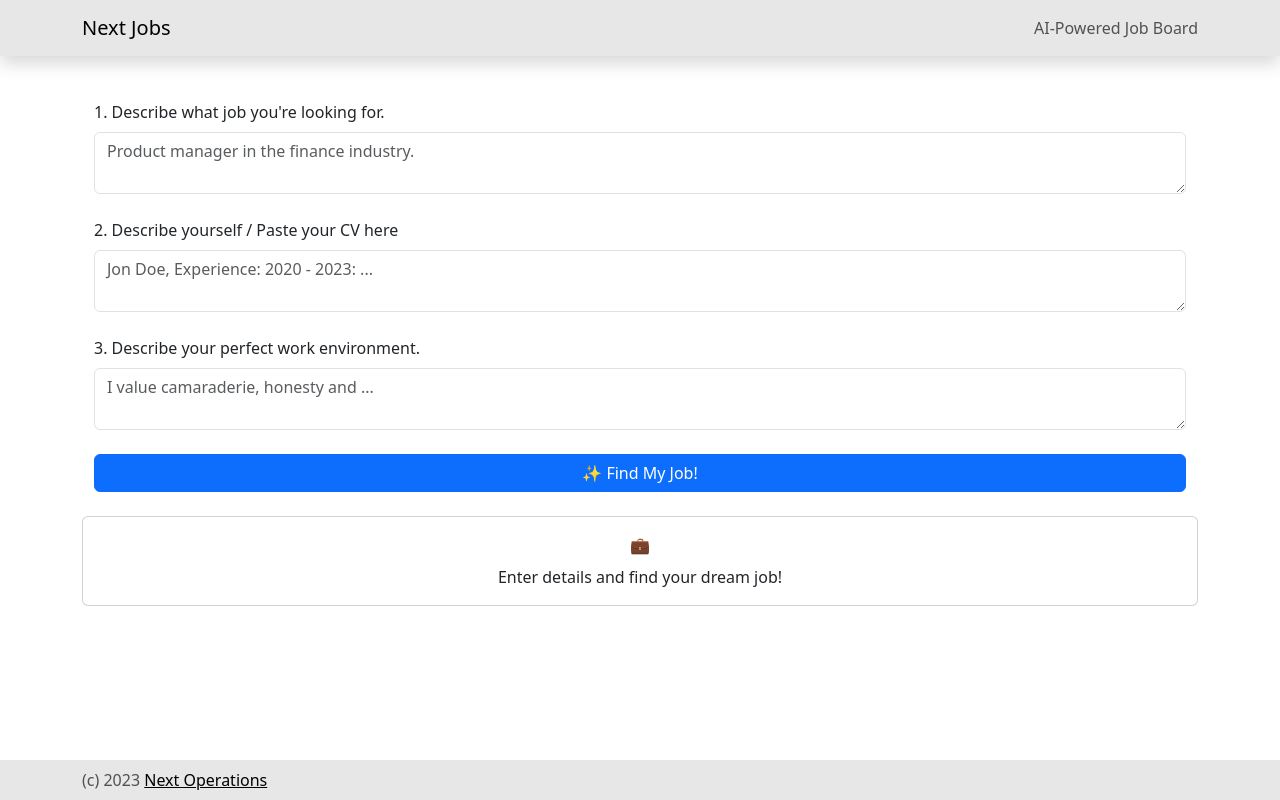
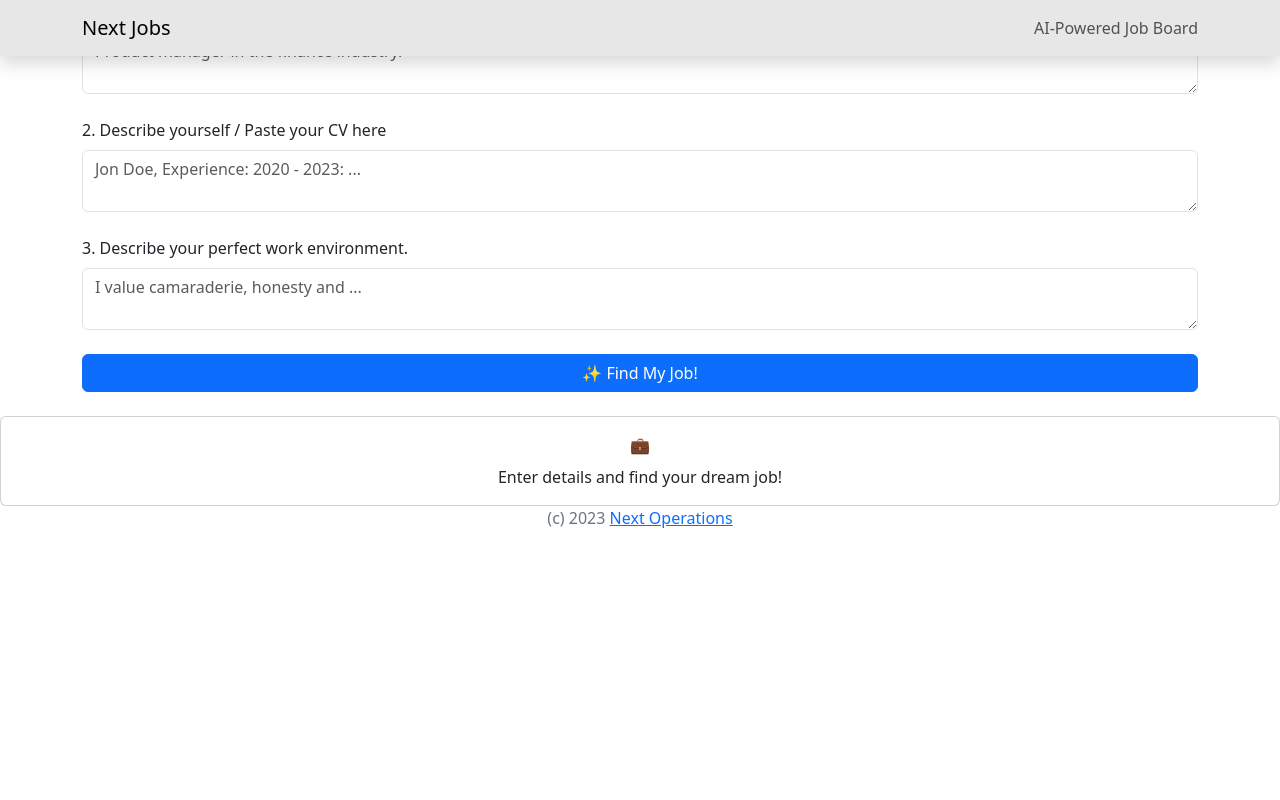
Before and after one commit to roberthangu/nextjobs, a React (Create React App) app: page / in a window 1280 px wide. Built offline with nearby package versions, Linux system fonts and the light colour scheme.

Commit message:
Remove footer bar and add simple copyright

```diff
--- a/src/App.tsx
+++ b/src/App.tsx
@@ -1,32 +1,33 @@
 import Container from "react-bootstrap/Container";
 import JobSearch from "./JobSearch";
 import Navbar from "react-bootstrap/Navbar";
+import Stack from "react-bootstrap/esm/Stack";
 
 function App() {
     return (
         <>
-            <Navbar style={{ background: "#e7e7e7" }} fixed="top" className="shadow">
+            <Navbar
+                style={{ background: "#e7e7e7" }}
+                fixed="top"
+                className="shadow"
+            >
                 <Container>
                     <Navbar.Brand>Next Jobs</Navbar.Brand>
                     <Navbar.Text>AI-Powered Job Board</Navbar.Text>
                 </Container>
             </Navbar>
-            <Container style={{ marginTop: "100px" }}>
-                <JobSearch />
-            </Container>
-            <Navbar
-                style={{ background: "#e7e7e7", height: "40px" }}
-                fixed="bottom"
+            <JobSearch />
+            <Stack
+                direction="horizontal"
+                className="justify-content-center text-secondary"
             >
-                <Container>
-                    <Navbar.Text>
-                        (c) 2023{" "}
-                        <a href="https://nextops.agency/?utm_source=nextjobs&utm_medium=footer">
-                            Next Operations
-                        </a>
-                    </Navbar.Text>
-                </Container>
-            </Navbar>
+                <span>
+                    (c) 2023{" "}
+                    <a href="https://nextops.agency/?utm_source=nextjobs&utm_medium=footer">
+                        Next Operations
+                    </a>
+                </span>
+            </Stack>
         </>
     );
 }
```
